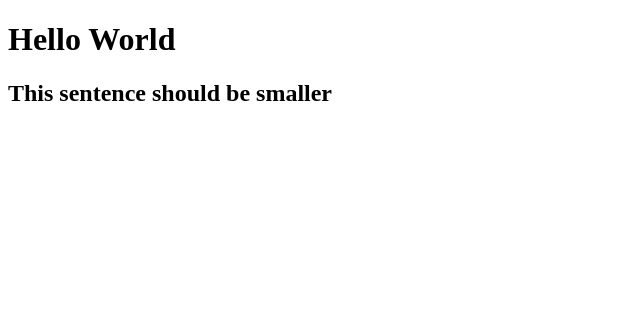
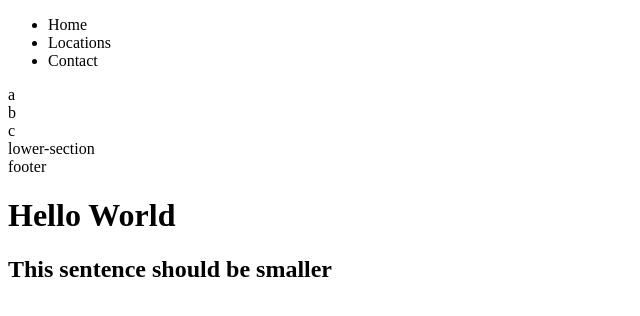
Before and after one commit to rebeccazhu100/rebeccazhu100.github.io, a plain HTML site: page index.html in a window 1280 px wide. Shown: the whole page, without its empty margins (0-640 px from the left). Drawn offline with Linux system fonts and the light colour scheme.

Commit message:
Update index.html

```diff
--- a/index.html
+++ b/index.html
@@ -3,6 +3,22 @@
 	<head>
 	</head>
 	<body>
+		<header>
+			<nav>
+				<ul>
+					<li>Home</li>
+					<li>Locations</li>
+					<li>Contact</li>
+				</ul>
+			</nav>
+		</header>
+		<section>
+			<div>a</div>
+			<div>b</div>
+			<div>c</div>
+		</section>
+		<section>lower-section</section>
+		<footer>footer</footer>
 		<h1>Hello World</h1>
 		<h2>This sentence should be smaller</h2>
 	</body>
```
